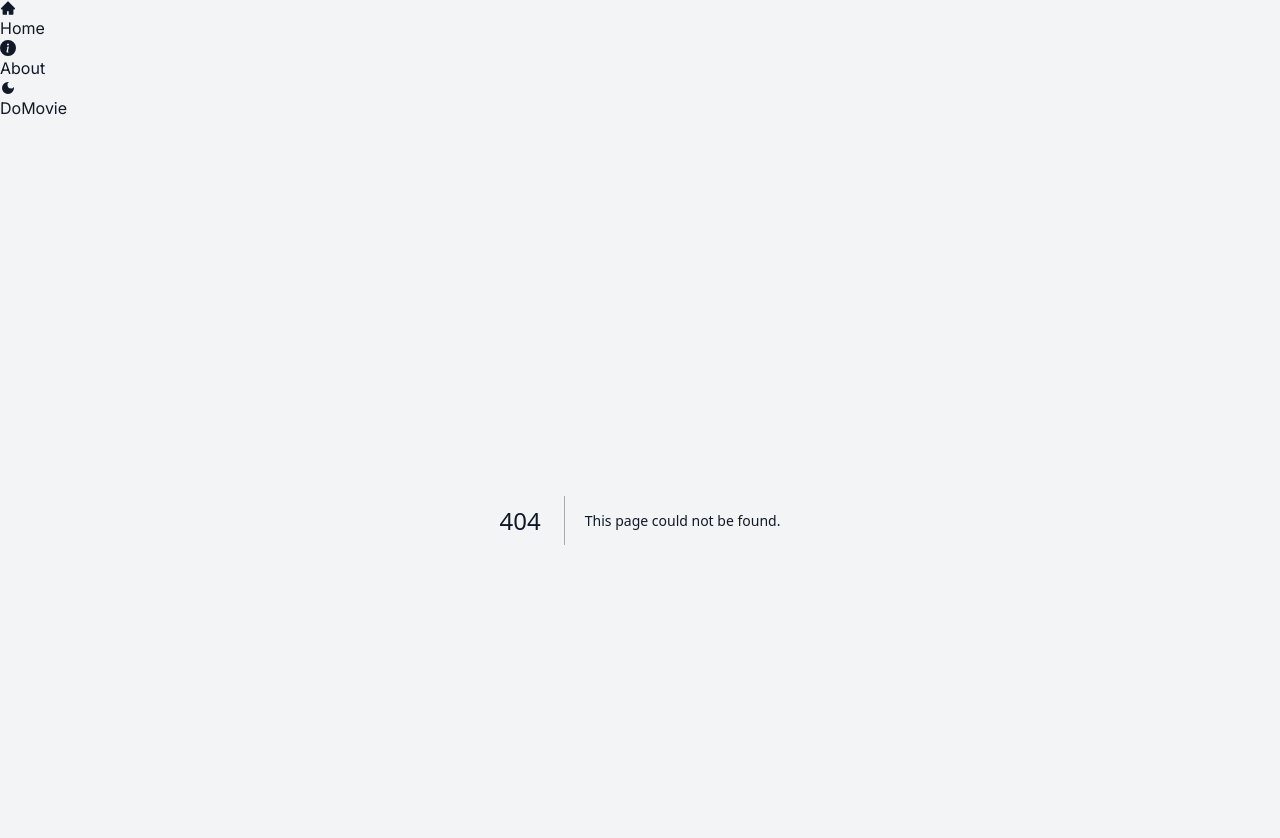
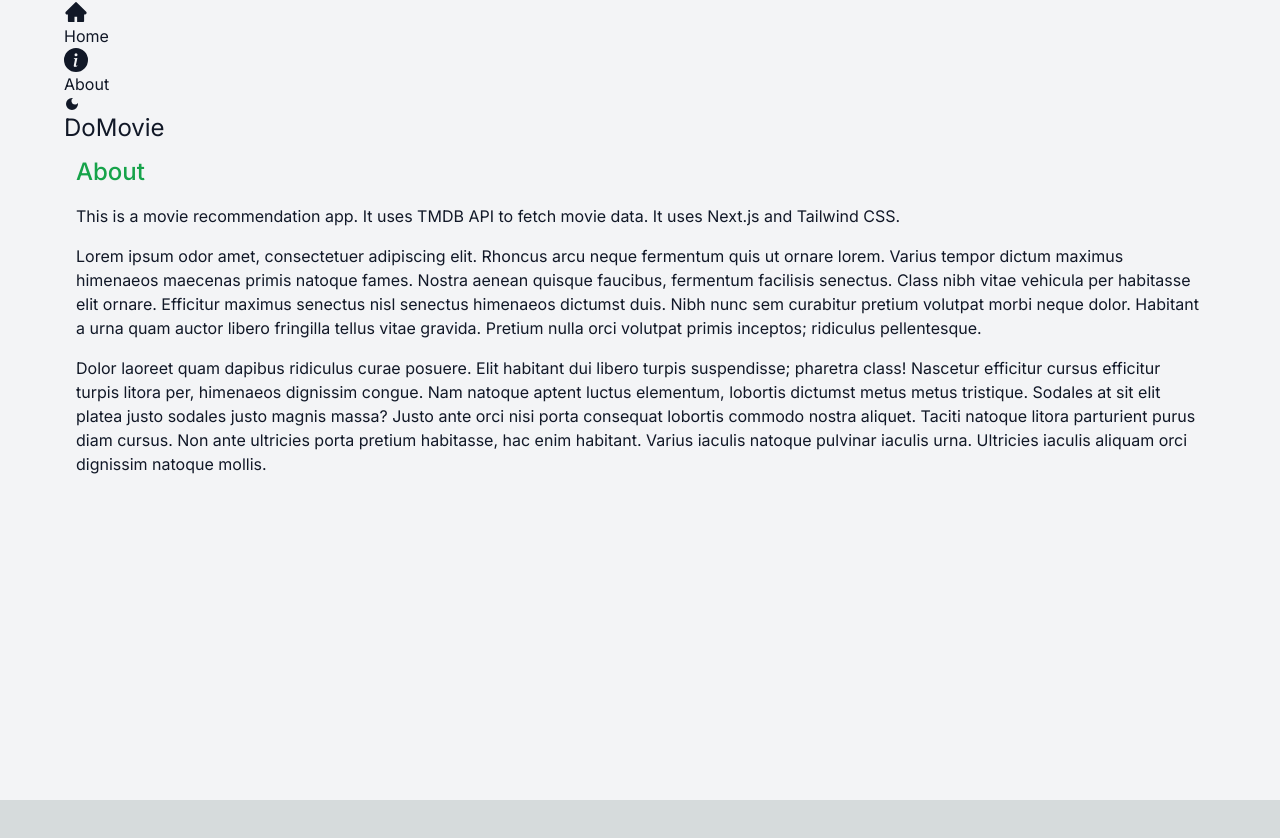
Before and after one commit to jnjerin/domovie, a Next.js app: page /about in a window 1280 px wide. Before the commit this address had no page. Shown: the top 838 px of the page. After the commit the page ends 800 px from the top, so only its background shows below. Built offline with nearby package versions, Linux system fonts and the light colour scheme.

Commit message:
create about page

```diff
--- /dev/null
+++ b/src/app/about/page.jsx
@@ -0,0 +1,24 @@
+import React from 'react'
+
+export default function About() {
+  return (
+    <div className='max-w-6xl mx-auto p-3 space-y-4'>
+        <h1 className='text-2xl font-medium text-green-600'>About</h1>
+        <p>
+            This is a movie recommendation app. It uses TMDB API to fetch movie data.
+            It uses Next.js and Tailwind CSS.
+        </p>
+        <p>
+            Lorem ipsum odor amet, consectetuer adipiscing elit. Rhoncus arcu neque fermentum quis ut ornare lorem. Varius tempor dictum maximus himenaeos maecenas primis natoque fames. Nostra aenean quisque faucibus, fermentum facilisis senectus. Class nibh vitae vehicula per habitasse elit ornare.
+            Efficitur maximus senectus nisl senectus himenaeos dictumst duis.
+            Nibh nunc sem curabitur pretium volutpat morbi neque dolor. Habitant a urna quam auctor libero fringilla tellus vitae gravida. Pretium nulla orci volutpat primis inceptos; ridiculus pellentesque.
+        </p>
+
+        <p>
+            Dolor laoreet quam dapibus ridiculus curae posuere.
+            Elit habitant dui libero turpis suspendisse; pharetra class! Nascetur efficitur cursus efficitur turpis litora per,
+            himenaeos dignissim congue. Nam natoque aptent luctus elementum, lobortis dictumst metus metus tristique. Sodales at sit elit platea justo sodales justo magnis massa? Justo ante orci nisi porta consequat lobortis commodo nostra aliquet. Taciti natoque litora parturient purus diam cursus. Non ante ultricies porta pretium habitasse, hac enim habitant. Varius iaculis natoque pulvinar iaculis urna. Ultricies iaculis aliquam orci dignissim natoque mollis.
+        </p>
+    </div>
+  )
+}
```
